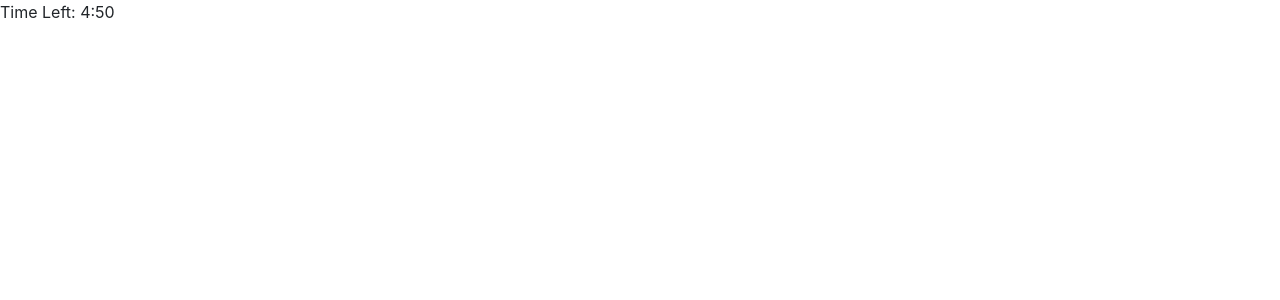
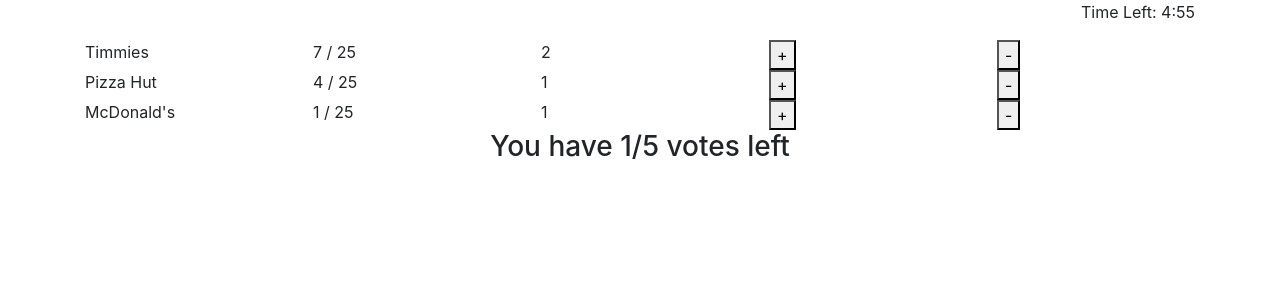
Before and after one commit to Katie500/Decidr, a React (Create React App) app in the folder client/: page /test in a window 1280 px wide. Shown: the top 300 px of the page. Built offline with nearby package versions, Linux system fonts and the light colour scheme; no server answers.

Commit message:
creating initial view 2

```diff
--- /dev/null
+++ b/client/src/components/Views/view2.js
@@ -0,0 +1,69 @@
+import { Col, Container, Row } from "react-bootstrap";
+import Timer from "../UI/timer";
+import { useState } from "react";
+
+const VotingRow = ({ totalVotes, data }) => (
+  <>
+    <Row>
+      <Col>{data.nameOfPlace}</Col>
+      <Col>
+        {data.totalVotes} / {totalVotes}
+      </Col>
+      <Col>{data.currentVotes}</Col>
+      <Col>
+        <button>&#x2b;</button>
+      </Col>
+      <Col>
+        <button>&#45;</button>
+      </Col>
+    </Row>
+  </>
+);
+
+const data = [
+  {
+    nameOfPlace: "Timmies",
+    totalVotes: 7,
+    currentVotes: 2,
+  },
+  {
+    nameOfPlace: "Pizza Hut",
+    totalVotes: 4,
+    currentVotes: 1,
+  },
+  {
+    nameOfPlace: `McDonald's`,
+    totalVotes: 1,
+    currentVotes: 1,
+  },
+];
+
+const View2 = () => {
+  const maxVotesPerPerson = 5;
+
+  const [votes, setVotes] = useState(maxVotesPerPerson); //total votes a user is allowed ; this value will increment/decrement
+
+  const votesLeft = 1; //actually do math here later
+
+  const totalVotes = 25; //do actual math later
+
+  return (
+    <Container>
+      <Row style={{ justifyContent: "flex-end", textAlign: "right" }}>
+        <Col>
+          <Timer />
+        </Col>
+      </Row>
+      {data.map((info) => (
+        <VotingRow data={info} totalVotes={totalVotes} />
+      ))}
+      <Row style={{ textAlign: "center", justifyContent: "center" }}>
+        <h3>
+          You have {votesLeft}/{maxVotesPerPerson} votes left
+        </h3>
+      </Row>
+    </Container>
+  );
+};
+
+export default View2;
--- a/client/src/test.js
+++ b/client/src/test.js
@@ -1,5 +1,10 @@
 import Timer from "./components/UI/timer";
+import View2 from "./components/Views/view2";
 
-const Test = () => <Timer />;
+const Test = () => (
+  <div>
+    <View2 />
+  </div>
+);
 
 export default Test;
```
